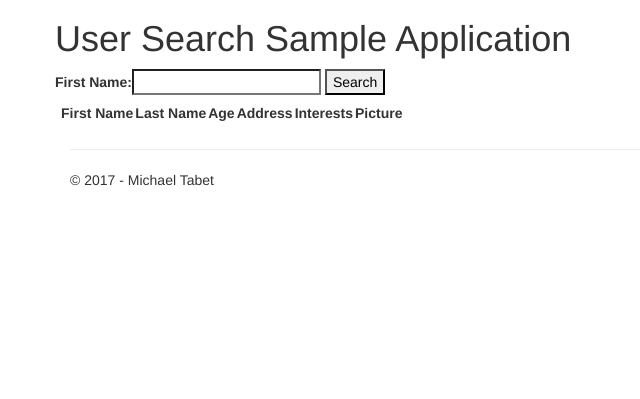
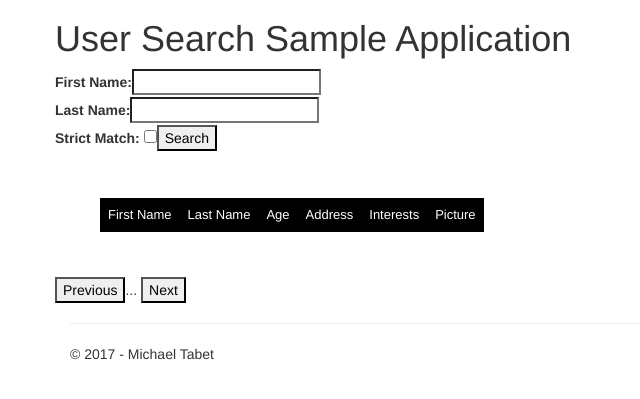
Before and after one commit to tabs314/HealthCatalystTakeHome, an ASP.NET MVC app: page / in a window 1280 px wide. Shown: the part 51-450 px from the top of the page, without its empty margins (0-640 px from the left). Run offline with ASP.NET Core 8 and stand-ins for ASP.NET MVC 5, Linux system fonts and the light colour scheme; lists and menus that the app fills with data are empty; the project's own start-up code is not run, and a stand-in starts its controllers and pages; some libraries are stand-ins or nearby versions.

```diff
--- a/HealthCatalystTest/Content/Site.css
+++ b/HealthCatalystTest/Content/Site.css
@@ -35,10 +35,6 @@ textarea {
     max-width: 500px;
 }
 
-.results{
-    border: 2px;
-    padding: 5px;
-}
 
 .fail{
      padding: 15px;
@@ -63,3 +59,36 @@ textarea {
     margin: 10px 0 10px 0;
     max-width: 500px;
 }
+
+.rounded-corner
+{
+	font-size: 12px;
+	margin: 45px;
+	width: 480px;
+	text-align: left;
+	border-collapse: collapse;
+}
+
+.rounded-corner th
+{
+	padding: 8px;
+	font-weight: normal;
+	font-size: 13px;
+	color: #fff;
+	background: #000;
+}
+
+.rounded-corner td
+{
+	padding: 8px;
+	background: #808080;
+	border-top: 1px solid #fff;
+	color: #ffffff;
+}
+
+
+
+.rounded-corner tbody tr:hover td
+{
+	background: #c8c8c8;
+}
--- a/HealthCatalystTest/Controllers/HomeController.cs
+++ b/HealthCatalystTest/Controllers/HomeController.cs
@@ -23,20 +23,51 @@ namespace HealthCatalystTest.Controllers
         [HttpGet]
         public JsonResult Search()
         {
-            string[] searchTokens = this.Request.QueryString.Get("search_criteria").Split(' ');
+            string firstName = this.Request.QueryString.Get("first_name_search");
+            string lastName = this.Request.QueryString.Get("last_name_search");
+            bool strictSearch = this.Request.QueryString.Get("strict_match") != null;
+            int pageSize = 20;
+            int pageNumber = 0;
+
+            try
+            {
+                pageSize = int.Parse(this.Request.QueryString.Get("page_size"));
+                pageNumber = int.Parse(this.Request.QueryString.Get("page_number"));
+            }
+            catch (Exception e) //Catch invalid numbers here
+            {
+
+            }
+
+            if (!strictSearch)
+            {
+                //Normalize strings (in english) for cast
+                firstName = firstName.ToLower();
+                lastName = lastName.ToLower();
+            }
             List<UserInformationModel> userList = new List<UserInformationModel>();
 
             using(var db = new UserInformationContext())
             {
-                foreach (string searchTerm in searchTokens)
+                if (strictSearch)
                 {
-
-                    var users = from u in db.UserInformation
-                                where u.FirstName.Contains(searchTerm) || u.LastName.Contains(searchTerm)
-                                select u;
+                    var users = (from u in db.UserInformation
+                                 where u.FirstName.Equals(firstName) && u.LastName.Equals(lastName)
+                                 orderby u.LastName
+                                 select u).Skip(pageSize * pageNumber).Take(pageSize);
 
                     userList.AddRange(users.ToList());
                 }
+                else
+                {
+                    var users = (from u in db.UserInformation
+                                where u.FirstName.ToLower().Contains(firstName) && u.LastName.ToLower().Contains(lastName)
+                                orderby u.LastName
+                                select u).Skip(pageSize * pageNumber).Take(pageSize);
+
+                    userList.AddRange(users.ToList());
+                }
+
             }
 
             return Json(userList, JsonRequestBehavior.AllowGet);
--- a/HealthCatalystTest/Views/Home/Index.cshtml
+++ b/HealthCatalystTest/Views/Home/Index.cshtml
@@ -8,18 +8,19 @@
     <h1>User Search Sample Application</h1>
 </div>
 
+<div class="search-input">
+    <form>
         <div class="row">
-    <div class="search-input">
-        <form id="search_input">
-            <label for="seach_input">First Name: </label><input type="text" id="seach_input" name="search_criteria" />
-            <button>Search</button>
-        </form>
+            <input type="hidden" id="page_number" name="page_number" value="0"/>
+            <input type="hidden" id="page_size" name="page_size" value="20" /> <!--Hard coded for now-->
+            <label for="first_name_search">First Name: </label><input type="text" id="first_name_search" name="first_name_search" /> <br />
+            <label for="last_name_search">Last Name: </label><input type="text" id="last_name_search" name="last_name_search" /> <br />
+            <label for="inclusive">Strict Match: <input type="checkbox" name="strict_match" /></label><button onclick="setPage(0)">Search</button>
         </div>
-</div>
-
         <div class="row">
             <div id="search-message" class="hidden"></div>
-    <div class="results">
+            <div class="rounded-corner">
+
                     <table>
                         <tr>
                             <th>First Name</th>
@@ -34,7 +35,9 @@
                         </tbody>
                     </table>
             </div>
-
+            <button onclick="setPage(-1)">Previous</button>... <button onclick="setPage(1)">Next</button>
+        </div>
+    </form>
 </div>
 
 <script>
@@ -42,25 +45,26 @@
         $('.search-input').on('submit', 'form', function(e){
             e.preventDefault();
 
-            var queryValue = $('#seach_input').val();
-            var queryParam = "search_criteria=" + queryValue;
-
             //Remove previous data (if any)
             $("#search-data").empty();
 
             //Display waiting message
             $("#search-message").removeClass('hidden').addClass('waiting').html('Waiting for results');
 
-            $.get('/Home/Search?'+queryParam)
+            $.get('/Home/Search', $(this).serialize())
             .done(function (data) {
                 $("#search-message").addClass('hidden');
                 processResults(data);
             })
             .fail(function (response) {
-                $("#search-message").removeClass('hidden').addClass('fail').html(JSON.parse(response));
+                $("#search-message").removeClass('hidden').addClass('fail').html('Failed to retrieve data');
             })
         })
     });
+
+    function setPage(number) {
+        $('#page_number').val($('#page_number').val() + number);
+    }
 
     function processResults(resultData) {
         $.each(resultData, function (i, userResult)
@@ -69,9 +73,10 @@
             var userLastName = userResult["LastName"];
             var userAge = userResult["Age"];
             var userAddress = userResult["Address"];
+            var userInterests = userResult["Interests"];
             var userMarkup = "<tr><td>" + userFirstName + "</td><td>" + userLastName
                 + "</td><td>" + userAge + "</td><td>" + userAddress
-                + "</td><td>" + "na" + "</td><td>" + "na" + "</td></tr>";
+                + "</td><td>" + userInterests + "</td><td>" + "na" + "</td></tr>";
             $("#search-data").append(userMarkup);
         });
 
```
Also changed, not shown: HealthCatalystTest/Controllers/AddUsersController.cs (+24 -2 lines), HealthCatalystTest/Models/UserInformationModel.cs (+9 -1 lines), HealthCatalystTest/Views/AddUsers/Index.cshtml (+34 -10 lines), 6 other files. Lines whose indentation alone changed are shown as unchanged.
